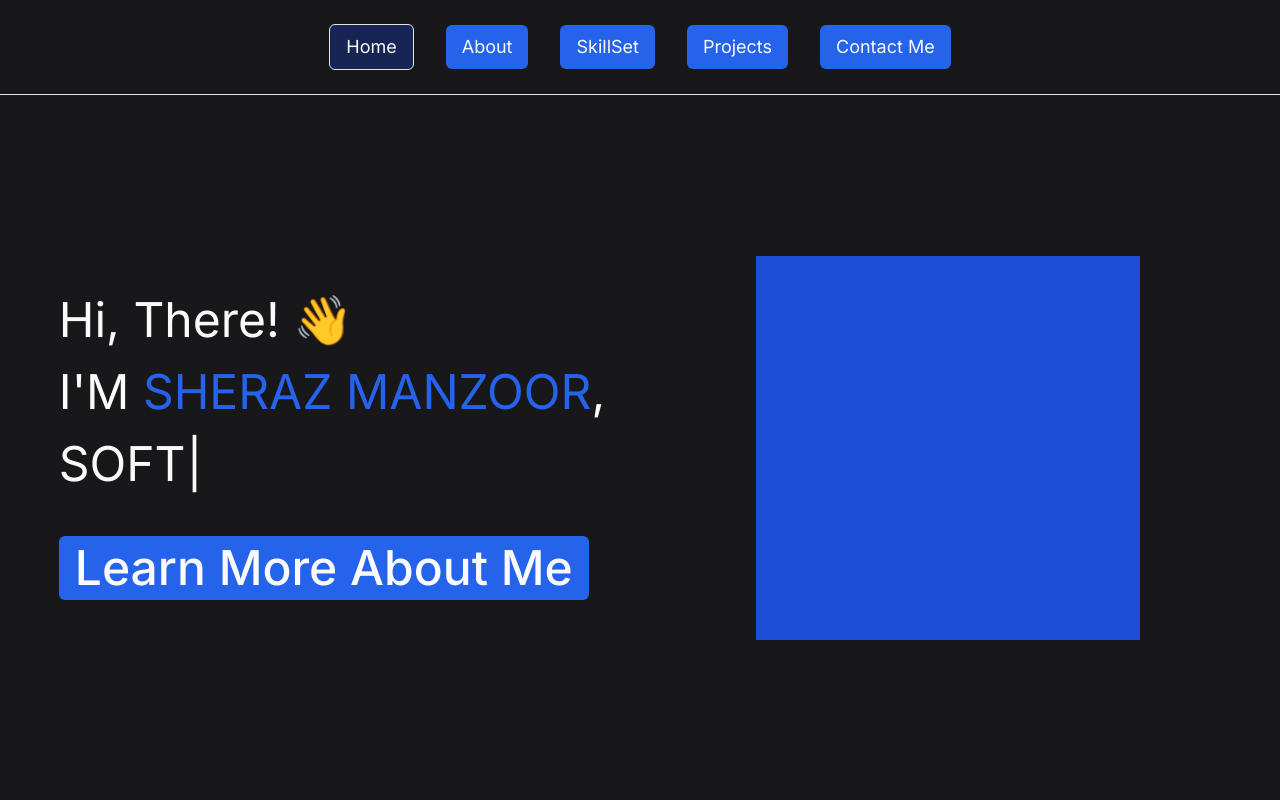
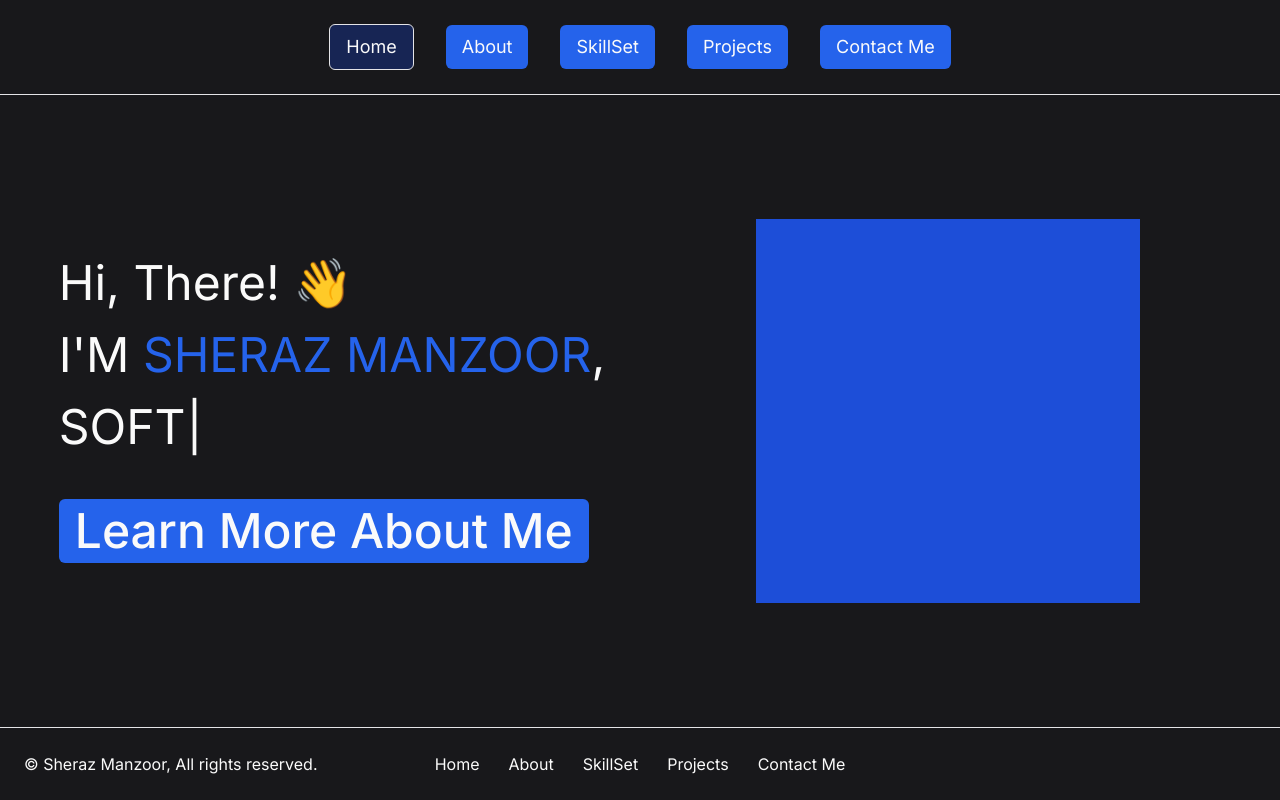
Before and after one commit to sheraz4196/portfolio, a Next.js app: page / in a window 1280 px wide. Built offline with nearby package versions, Linux system fonts and the light colour scheme.

Commit message:
feat: app footer

```diff
--- a/app/layout.tsx
+++ b/app/layout.tsx
@@ -2,6 +2,7 @@ import type { Metadata } from "next";
 import { Inter } from "next/font/google";
 import "./globals.css";
 import Header from "@/components/general/header/header";
+import Footer from "@/components/general/footer/footer";
 
 const inter = Inter({ subsets: ["latin"] });
 
@@ -22,6 +23,7 @@ export default function RootLayout({
       >
         <Header />
         {children}
+        <Footer />
       </body>
     </html>
   );
--- /dev/null
+++ b/components/general/footer/footer.tsx
@@ -0,0 +1,26 @@
+import { NavigationLinks } from "@/contants";
+import Link from "next/link";
+
+export default function Footer() {
+  return (
+    <footer className="p-4 lg:p-6 border-t flex items-center justify-between">
+      <p className="flex-1">&copy; Sheraz Manzoor, All rights reserved.</p>
+      <nav className="flex-1">
+        <ol className="flex items-center justify-between">
+          {NavigationLinks.map((route, index) => (
+            <li key={index}>
+              <Link href={route.link}>{route.text}</Link>
+            </li>
+          ))}
+        </ol>
+      </nav>
+      <nav className="flex-1">
+        <ol className="flex items-center justify-between">
+          <li>
+            <Link href={""}></Link>
+          </li>
+        </ol>
+      </nav>
+    </footer>
+  );
+}
--- a/contants.ts
+++ b/contants.ts
@@ -1,4 +1,4 @@
-import { LinkSet } from "./types/types";
+import { LinkSet, SocialMediaLinks } from "./types/types";
 export const NavigationLinks: LinkSet[] = [
   {
     text: "Home",
--- a/types/types.ts
+++ b/types/types.ts
@@ -1,3 +1,5 @@
+import { ReactElement } from "react";
+
 export type LinkSet = {
   text: string;
   link: string;
```
